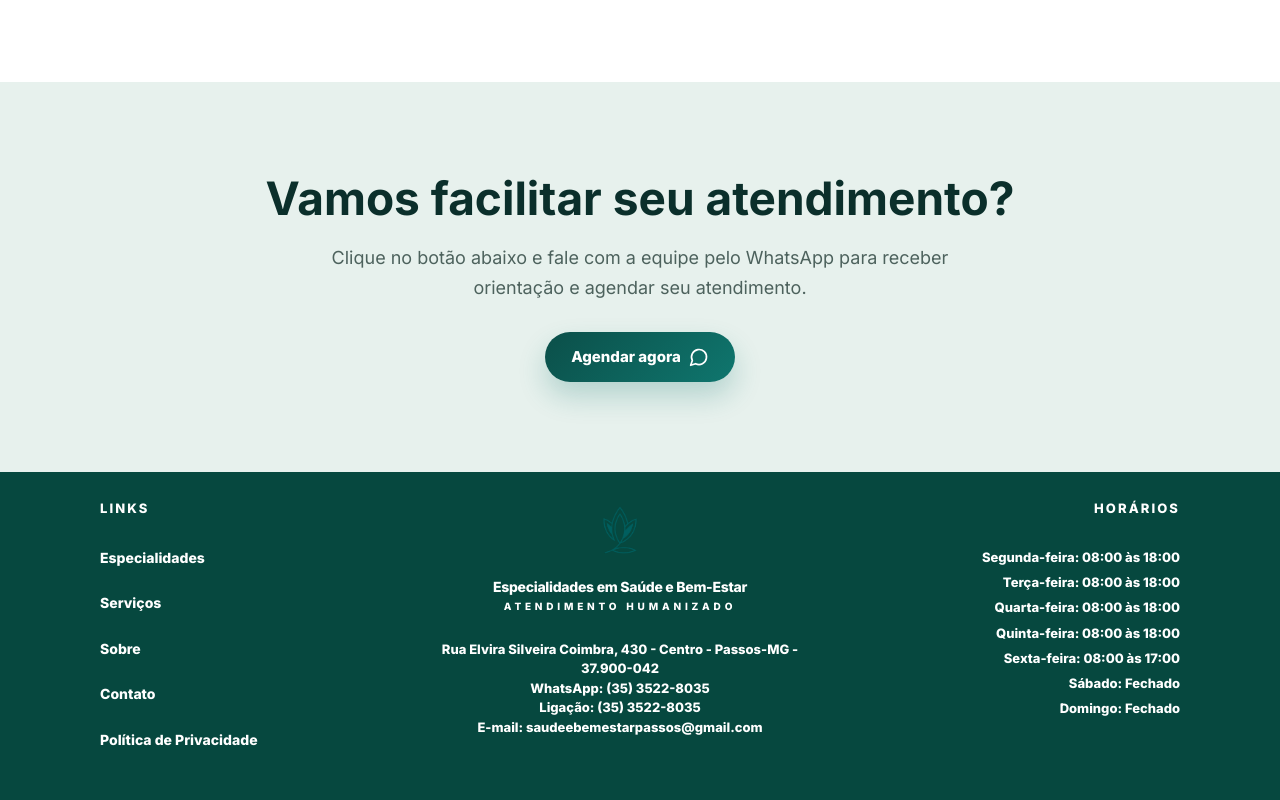
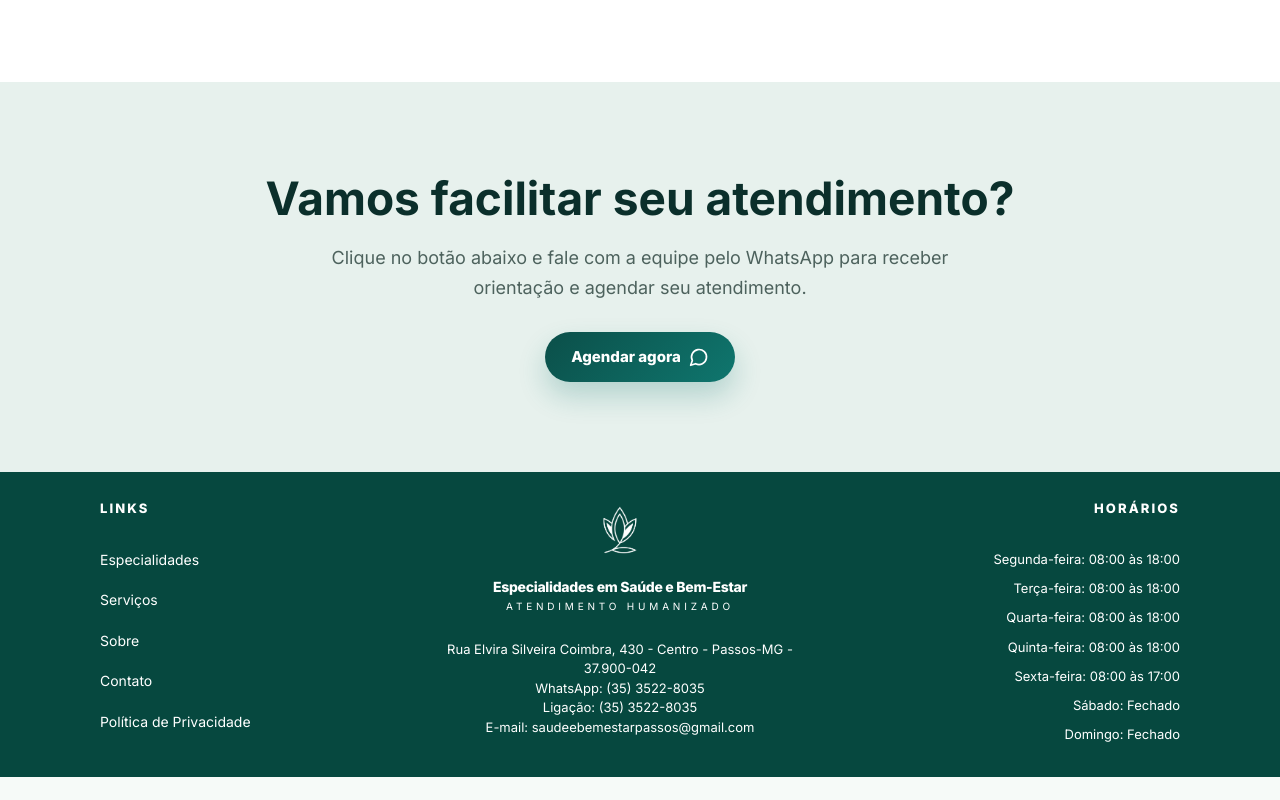
Before and after one commit to slduarte90/clinica, a React (Vite) app: page / in a window 1280 px wide. Shown: the part 5625-6425 px from the top of the page. After the commit the page ends 6402 px from the top, so only its background shows below. Built offline with nearby package versions, Linux system fonts and the light colour scheme.

Commit message:
fix: refine footer typography and logo

```diff
--- a/src/footer-layout.css
+++ b/src/footer-layout.css
@@ -55,7 +55,7 @@
 .site-footer .footer-grid > div:nth-child(2) > strong,
 .site-footer .footer-grid > div:nth-child(3) > strong {
   display: block;
-  margin: 0 0 24px;
+  margin: 0 0 26px;
   color: #ffffff;
   font-size: 13px;
   line-height: 1;
@@ -67,11 +67,11 @@
 .site-footer .footer-grid > div:nth-child(2) a {
   display: block;
   width: auto;
-  margin: 0 0 18px;
+  margin: 0 0 13px;
   color: #ffffff;
   font-size: 14px;
   line-height: 1.25;
-  font-weight: 800;
+  font-weight: 400;
   text-align: left;
   white-space: nowrap;
 }
@@ -87,6 +87,7 @@
 
 .site-footer .brand-logo,
 .site-footer .brand-logo-compact {
+  content: url('/clinica/logo02.png');
   width: 58px;
   height: auto;
   margin: 0 auto 18px;
@@ -111,7 +112,7 @@
   color: #ffffff;
   font-size: 10px;
   line-height: 1.1;
-  font-weight: 900;
+  font-weight: 400;
   letter-spacing: 0.38em;
   text-align: center;
   text-transform: uppercase;
@@ -127,7 +128,7 @@
   color: #ffffff;
   font-size: 13px;
   line-height: 1.5;
-  font-weight: 800;
+  font-weight: 400;
   text-align: center;
 }
 
@@ -137,11 +138,12 @@
   color: #ffffff;
   text-align: center;
   line-height: 1.5;
+  font-weight: 400;
 }
 
 .site-footer .hours-list {
   display: grid;
-  gap: 9px;
+  gap: 13px;
   justify-items: end;
   width: 100%;
   margin: 0;
@@ -153,7 +155,7 @@
   color: #ffffff;
   font-size: 13px;
   line-height: 1.25;
-  font-weight: 800;
+  font-weight: 400;
   text-align: right;
   white-space: nowrap;
 }
```
